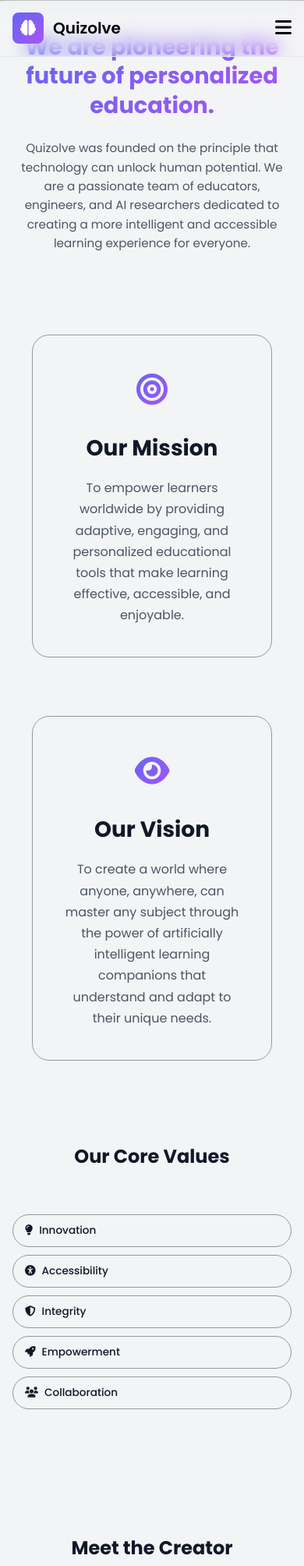
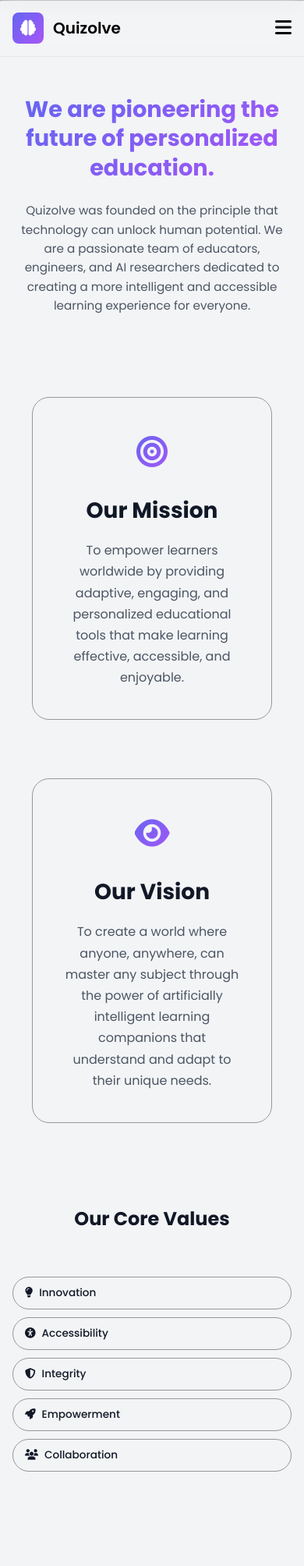
Before and after one commit to deepajaysolanki/Quizolve, a Django app: page /about/ in a window 390 px wide. Shown: the top 2008 px of the page at 78% size. Run offline with Django 5.2, Linux system fonts and the light colour scheme.

Commit message:
Update: about page resoponsiveness is fixing

```diff
--- a/myapp/templates/components/navbar.html
+++ b/myapp/templates/components/navbar.html
@@ -71,14 +71,14 @@
                 <i class="fas fa-crown"></i>
                 <span>Subscription</span>
               </a>
-            </div>
-
               <div class="pd-footer">
                 <a href="{% url 'logout' %}" class="pd-item logout-item">
                   <i class="fas fa-sign-out-alt"></i>
                   <span>Sign out</span>
                 </a>
               </div>
+            </div>
+
           </div>
         </div>
         {% else %}
@@ -140,11 +140,11 @@
             <a href="{% url 'checkout' %}" class="pd-item">
               <i class="fas fa-crown"></i><span>Subscription</span>
             </a>
-          </div>
             <div class="pd-footer">
               <a href="{% url 'logout' %}" class="pd-item logout-item">
                 <i class="fas fa-sign-out-alt"></i><span>Sign out</span>
               </a>
+            </div>
           </div>
         </div>
 
--- a/static/css/about.css
+++ b/static/css/about.css
@@ -309,11 +309,14 @@
   }
 
   /* 5. Section Spacing */
-  .about-hero,
   .mission-vision,
   .core-values,
   .team {
     padding: 40px 0;
+  }
+
+  .about-hero {
+    padding: 120px 0 40px 0;
   }
 
   .section-title {
```
Lines whose indentation alone changed are shown as unchanged.
